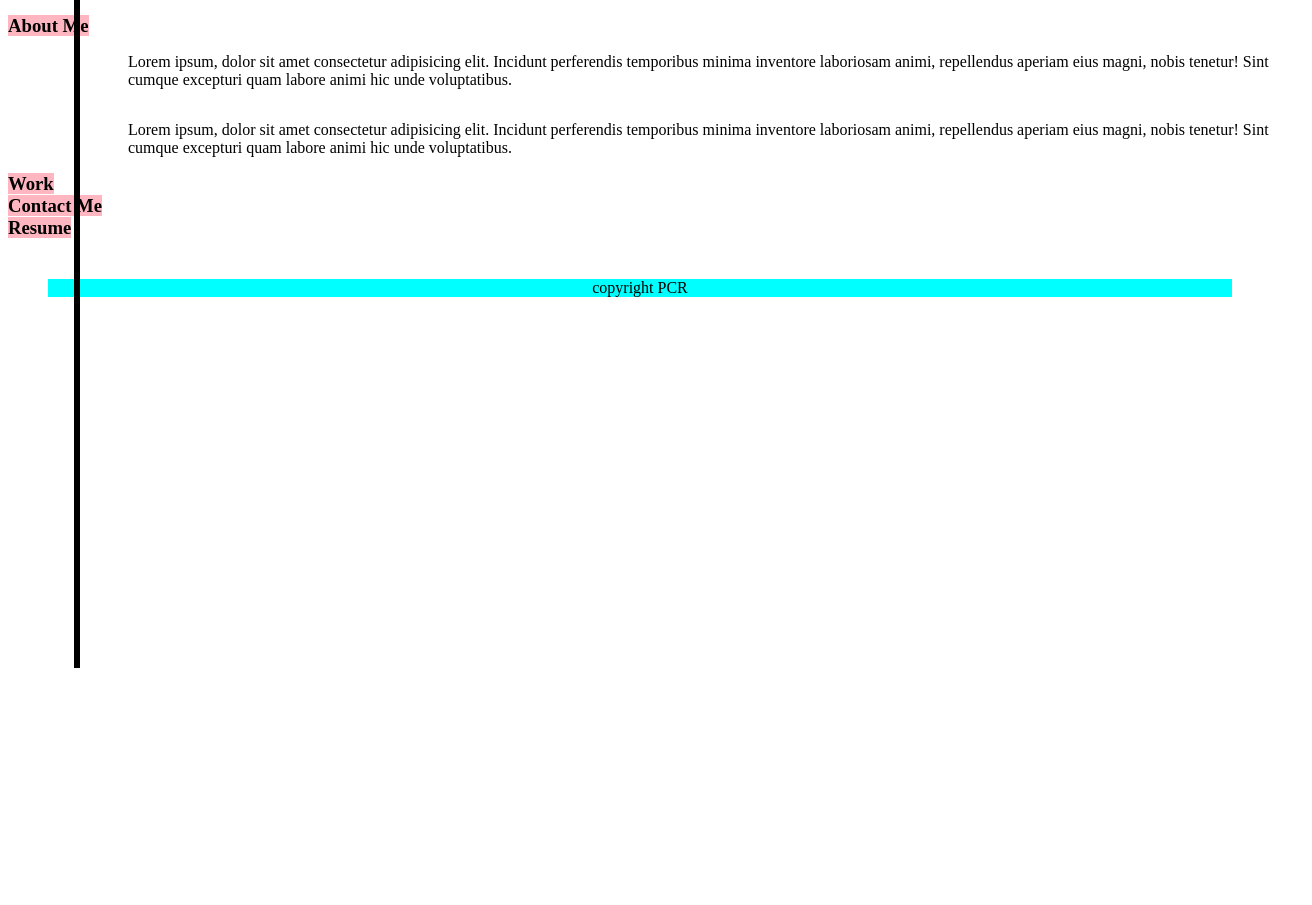
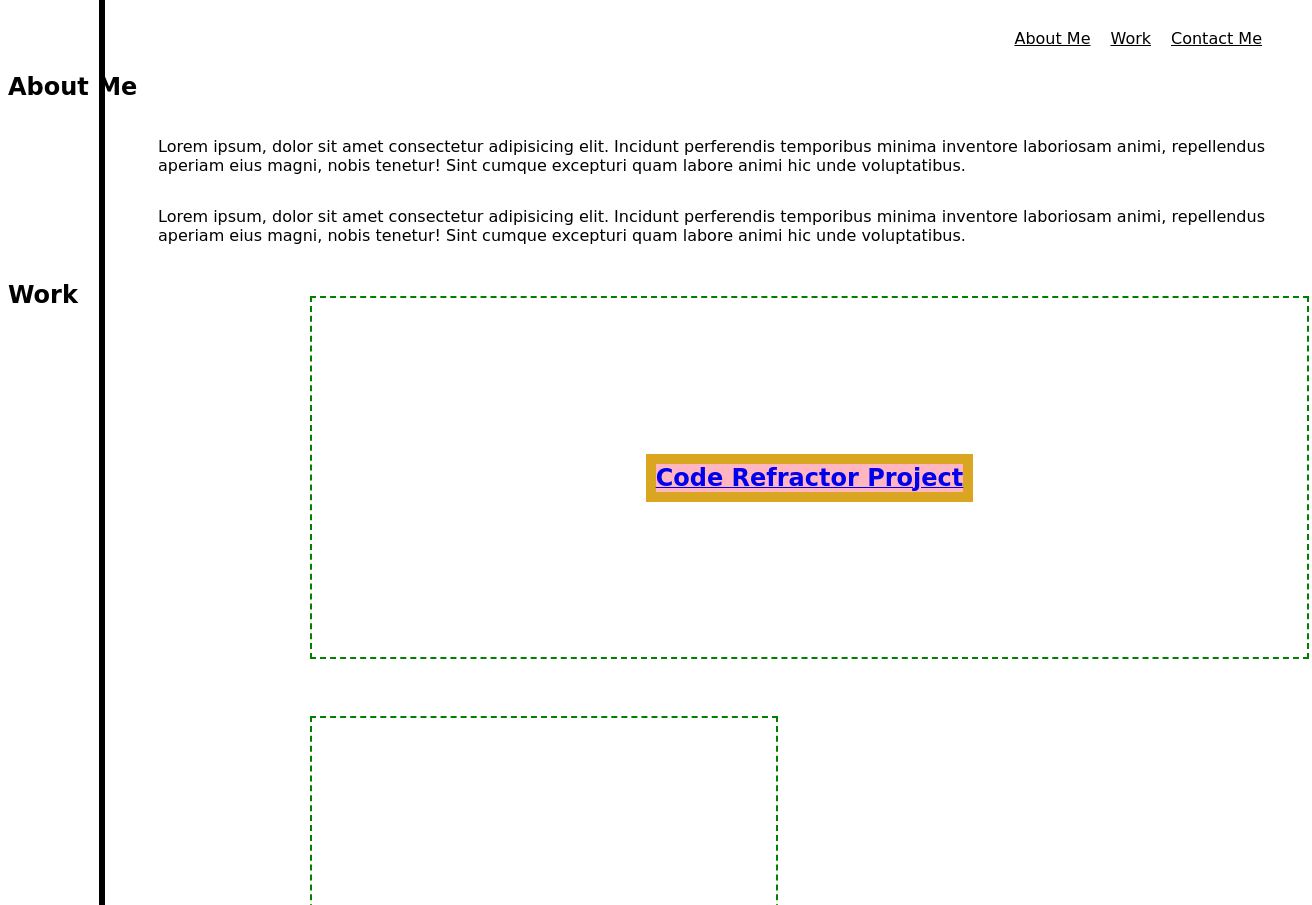
Before and after one commit to parthacrana/professionalportfoliochallenge2, a plain HTML site: page professional portfolio html.html in a window 1280 px wide. Shown: the part 132-1037 px from the top of the page, 1312 px wide, since content can reach past the window. Before the commit the page ends 800 px from the top, so only its background shows below. Drawn offline with Linux system fonts and the light colour scheme; files whose address does not match are found by name.

Commit message:
530pm changes

```diff
--- a/professional portfolio css.css
+++ b/professional portfolio css.css
@@ -1,15 +1,20 @@
+* {
+    font-family: cursive;
+}
+
 :root {
     --topbottom: aqua;
     --body: blue;
 }
 
-header {
+header, footer {
     margin: 5vh;
     background: var(--topbottom);
+    font-size: xx-large;
+    width: 100%;
 }
 
 header h1 {
-    background: lightgreen;
     text-align: left;
     display: inline;
     font-size: xx-large;
@@ -25,30 +30,89 @@ h3 {
     display: inline;
     background: lightpink;
     text-align: left;
-    /* left: 10px; */
+    font-size: x-large;
 }
 
 section p {
-    left: 15%;
-    margin-left: 120px;
+    left: 20%;
+    margin-left: 150px;
 }
 
 /* lines seperating sections */
 .line {
     border-right: 6px solid black;
-    height: 85%;
+    height: 200%;
     position: absolute;
-    left: 6%;
+    left: 8%;
     margin-left: -3px;
     top: 15%;
-  }
+}
+
+/* section {
+    scroll-behavior: smooth;
+} */
+
+nav {
+    display: flex;
+    justify-content: flex-end;
+}
+
+nav a {
+    color: black;
+    padding: 5px 10px;
+    text-align: justify;
+    top: 50px;
+}
 
 
-#mywork {
+#work {
    border: 10px solid blue;
    margin: 5px;
-   box-shadow: inset;
 }
+
+.card {
+    border: 2px dashed green;
+    margin-left: 70%;
+    padding: 50%;
+    width: 40%;
+    display: flex;
+    flex-wrap: wrap;
+    justify-content: space-around;
+    text-align: center;
+}
+
+.cardone {
+    border: 2px dashed green;
+    margin-left: 70%;
+    padding: 50%;
+    width: 200%;
+    display: flex;
+    flex-wrap: wrap;
+    justify-content: space-around;
+    text-align: center;
+}
+
+section h3 {
+    left: 50px;
+    border: 10px solid goldenrod;
+}
+
+
+/*
+nav div {
+    border: 5px solid black;
+    width: 1000px;
+    padding: 10px;
+    height: 500%;
+    left: 150px;
+    margin-left: 25%;
+    display: flex;
+    justify-content: space-around;
+    position: relative;
+
+
+
+} */
 
 #contactme {
     border: 10px solid blue;
@@ -67,9 +131,17 @@ section {
     flex-wrap: wrap;
 }
 
+@media screen and (max-width: 992px) {
+    .card{
+        width: 45%;
+    }
+}
 
-
-
+@media screen and (max-width: 992px) {
+    .card{
+        width: 90%;
+    }
+}
 
 
 
@@ -88,4 +160,5 @@ footer {
     margin: 5vh;
     background: var(--topbottom);
     text-align: center;
+    font-size: large;
 }
--- a/professional portfolio html.html
+++ b/professional portfolio html.html
@@ -7,37 +7,68 @@
     <link rel="stylesheet" href="C:\Users\moomo\professionalportfoliochallenge2\professionalportfoliochallenge2\professional portfolio css.css">
 </head>
 
+<body>
     <header>
+        <h1><center>Welcome to my Portfolio!</center></h1>
         <h1>Partha Rana</h1>
-    <h2><a href="https://www.linkedin.com/in/partharana/"></a>About Me</h2>
-    <h2><a href=""></a>Work</h2>
-    <h2><a href=""></a>Contact Me</h2>
-    <h2><a href=""></a>Resume</h2>
+
     </header>
+    <nav>
+        <a href="#aboutscroll">About Me</a>
+        <a href="#workscroll">Work</a>
+        <a href="#contactscroll">Contact Me</a>
+    </nav>
 
     <main>
-    <section>
-        <section>
-            <div><h3>About Me</h3></div>
+        <section id="aboutscroll">
+                <div><h2>About Me</h2></div>
+               <a href=""></a>
                 <p>Lorem ipsum, dolor sit amet consectetur adipisicing elit. Incidunt perferendis temporibus minima inventore laboriosam animi, repellendus aperiam eius magni, nobis tenetur! Sint cumque excepturi quam labore animi hic unde voluptatibus.</p>
                 <p>Lorem ipsum, dolor sit amet consectetur adipisicing elit. Incidunt perferendis temporibus minima inventore laboriosam animi, repellendus aperiam eius magni, nobis tenetur! Sint cumque excepturi quam labore animi hic unde voluptatibus.</p>
         </section>
+
+
+
+        <section id="workscroll">
+            <h2>Work</h2>
+            <section>
+                <pre>
+                    <section class="cardone">
+                        <a href="https://parthacrana.github.io/coderefractorchallenge1/"><h3>Code Refractor Project</h3></a>
                     </section>
-</main>
 
-<div>
-    <h3>Work</h3>
-</div>
+                    <section class="card">
+                        <h3>SQL Project</h3>
+                    </section>
+
+                    <section class="card">
+                        <h3>SQL Project 2</h3>
+                    </section>
+
+                </pre>
+            </section>
+        </section>
+
+
+
 
         <div class="line"></div>
 
-<div>
-    <h3>Contact Me</h3>
+
+
+
+
+        <div id="contactscroll">
+            <h2>Contact Me</h2>
+            <pre>
+                                    Phone: (000)-000-000             Email: pcrana@gmail.com
+            </pre>
         </div>
 
-<div>
-    <h3>Resume</h3>
-</div>
+
+
+
+
 
 
 
@@ -50,5 +81,8 @@
 
         </body>
 
+    </main>
+</body>
+
 <footer> copyright PCR </footer>
 </html>
```
Lines whose indentation alone changed are shown as unchanged.
